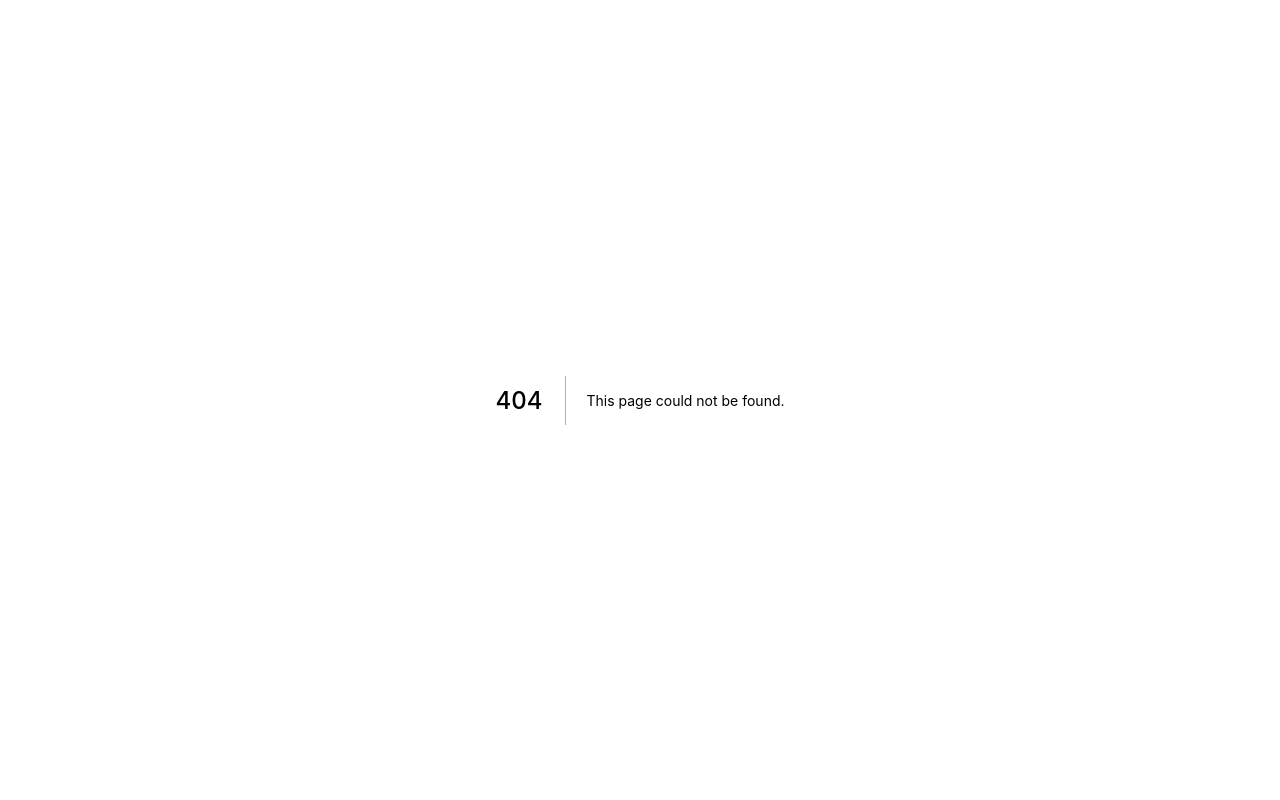
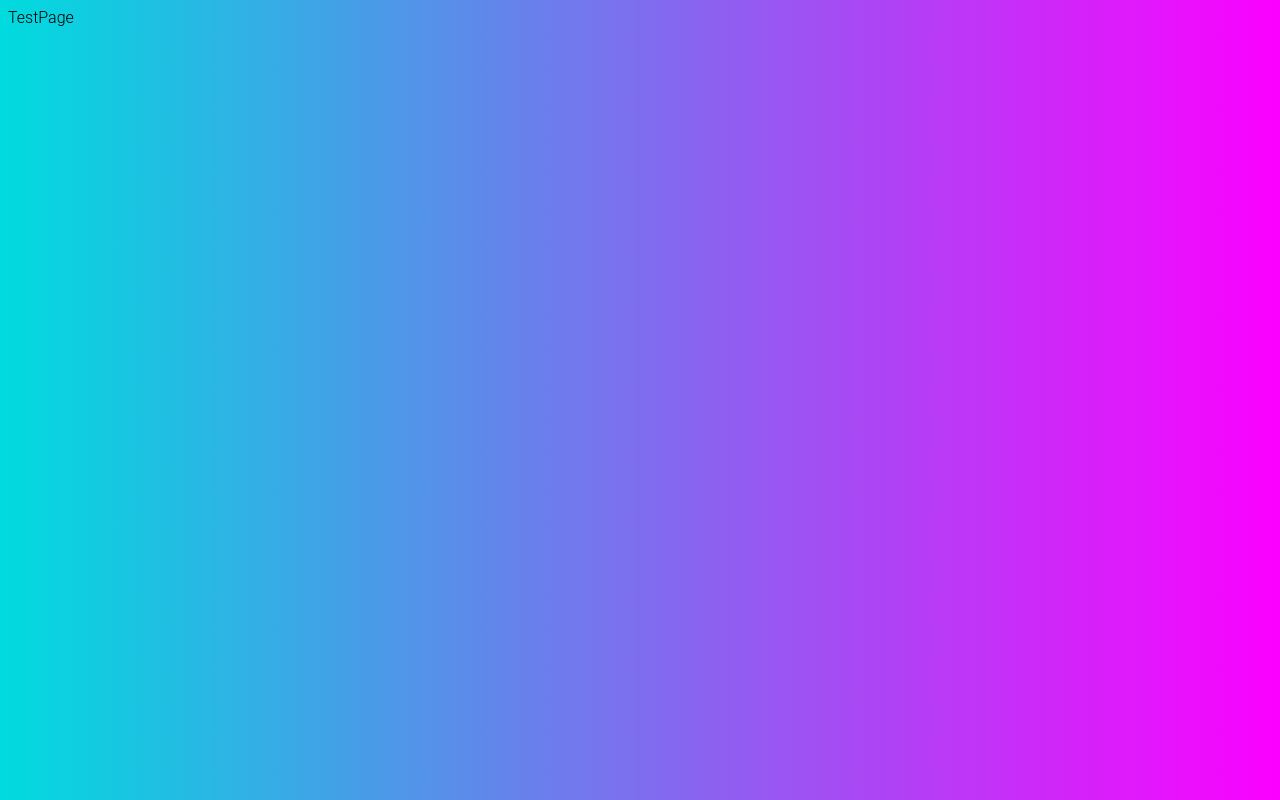
Before and after one commit to NishatFariza/next-note-with-redux, a Next.js app: page /test in a window 1280 px wide. Before the commit this address had no page. Built offline with nearby package versions, Linux system fonts and the light colour scheme.

Commit message:
redux test component added

```diff
--- /dev/null
+++ b/src/pages/test.tsx
@@ -0,0 +1,9 @@
+import React from 'react'
+
+const TestPage = () => {
+  return (
+    <div>TestPage</div>
+  )
+}
+
+export default TestPage
```
Also changed, not shown: src/components/test.tsx (deleted, +0 -9 lines).
